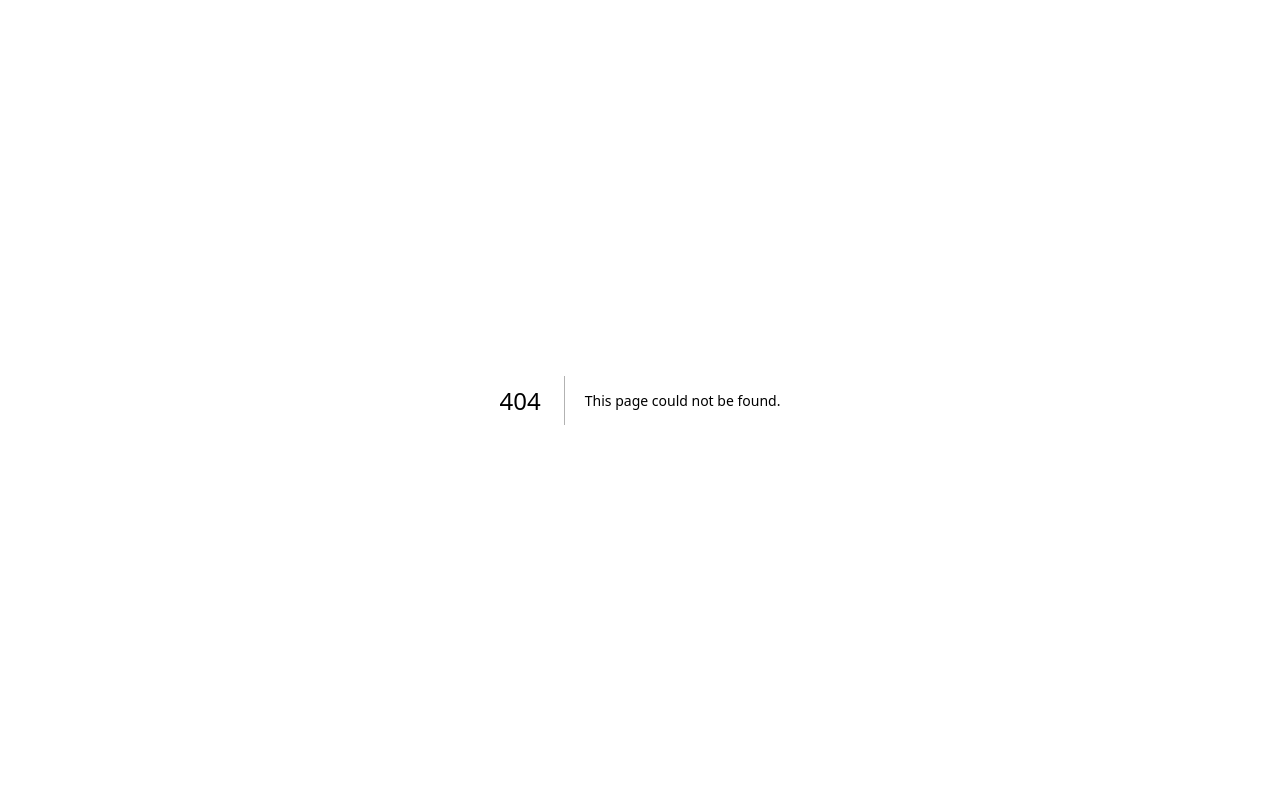
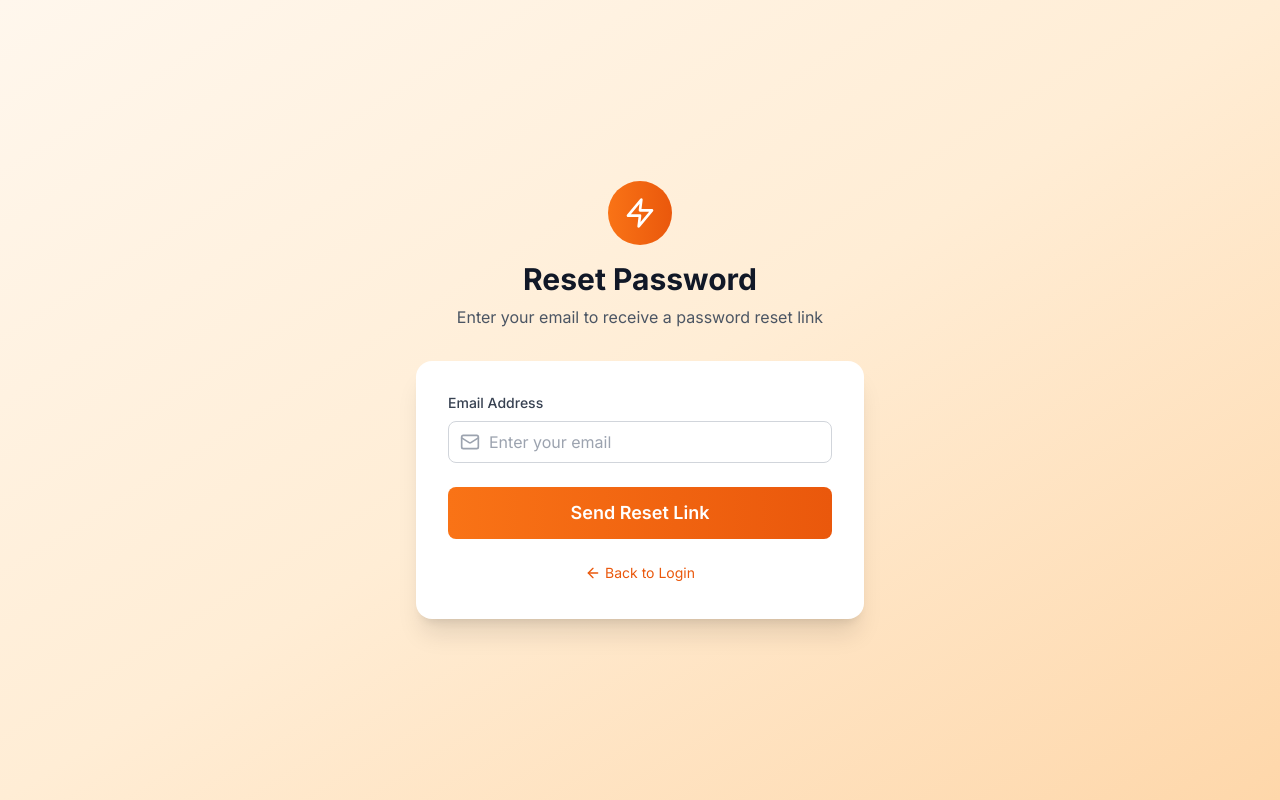
Before and after one commit to BenjaminR-PM/Nexopeak, a Next.js app in the folder frontend/: page /auth/forgot-password in a window 1280 px wide. Before the commit this address had no page. Built offline with nearby package versions, Linux system fonts and the light colour scheme.

Commit message:
Add forgot password page to fix 404 error causing client-side exception

```diff
--- /dev/null
+++ b/frontend/app/auth/forgot-password/page.tsx
@@ -0,0 +1,122 @@
+'use client'
+
+import { useState } from 'react'
+import Link from 'next/link'
+import {
+  Mail,
+  AlertCircle,
+  CheckCircle,
+  Loader2,
+  Zap,
+  ArrowLeft
+} from 'lucide-react'
+import { RequireNoAuth } from '@/components/ProtectedRoute'
+
+export default function ForgotPasswordPage() {
+  const [email, setEmail] = useState('')
+  const [isLoading, setIsLoading] = useState(false)
+  const [error, setError] = useState('')
+  const [success, setSuccess] = useState('')
+
+  const handleSubmit = async (e: React.FormEvent) => {
+    e.preventDefault()
+    setIsLoading(true)
+    setError('')
+    setSuccess('')
+
+    try {
+      // For now, just show a success message
+      // In a real implementation, you would call your backend API
+      await new Promise(resolve => setTimeout(resolve, 2000)) // Simulate API call
+      setSuccess('If an account with that email exists, we\'ve sent you a password reset link.')
+    } catch (err) {
+      console.error('Forgot password error:', err)
+      setError('Something went wrong. Please try again.')
+    } finally {
+      setIsLoading(false)
+    }
+  }
+
+  return (
+    <RequireNoAuth>
+      <div className="min-h-screen bg-gradient-to-br from-orange-50 via-orange-100 to-orange-200 flex items-center justify-center p-4">
+        <div className="max-w-md w-full">
+          {/* Header */}
+          <div className="text-center mb-8">
+            <div className="mx-auto w-16 h-16 bg-gradient-to-r from-orange-500 to-orange-600 rounded-full flex items-center justify-center mb-4">
+              <Zap className="w-8 h-8 text-white" />
+            </div>
+            <h1 className="text-3xl font-bold text-gray-900 mb-2">Reset Password</h1>
+            <p className="text-gray-600">Enter your email to receive a password reset link</p>
+          </div>
+
+          {/* Form */}
+          <div className="bg-white rounded-2xl shadow-xl p-8">
+            <form onSubmit={handleSubmit} className="space-y-6">
+              {/* Email Field */}
+              <div>
+                <label htmlFor="email" className="block text-sm font-medium text-gray-700 mb-2">
+                  Email Address
+                </label>
+                <div className="relative">
+                  <Mail className="absolute left-3 top-1/2 transform -translate-y-1/2 text-gray-400 w-5 h-5" />
+                  <input
+                    id="email"
+                    type="email"
+                    value={email}
+                    onChange={(e) => setEmail(e.target.value)}
+                    className="w-full px-3 py-2 pl-10 border border-gray-300 rounded-lg focus:ring-2 focus:ring-orange-500 focus:border-transparent transition-all duration-200"
+                    placeholder="Enter your email"
+                    required
+                  />
+                </div>
+              </div>
+
+              {/* Error & Success Messages */}
+              {error && (
+                <div className="flex items-center p-3 bg-red-50 border border-red-200 rounded-lg">
+                  <AlertCircle className="w-5 h-5 text-red-500 mr-2" />
+                  <span className="text-sm text-red-700">{error}</span>
+                </div>
+              )}
+
+              {success && (
+                <div className="flex items-center p-3 bg-green-50 border border-green-200 rounded-lg">
+                  <CheckCircle className="w-5 h-5 text-green-500 mr-2" />
+                  <span className="text-sm text-green-700">{success}</span>
+                </div>
+              )}
+
+              {/* Submit Button */}
+              <button
+                type="submit"
+                disabled={isLoading}
+                className="w-full bg-gradient-to-r from-orange-500 to-orange-600 text-white py-3 px-4 rounded-lg font-semibold text-lg hover:from-orange-600 hover:to-orange-700 focus:ring-2 focus:ring-orange-500 focus:ring-offset-2 transition-all duration-200 disabled:opacity-50 disabled:cursor-not-allowed transform hover:scale-105 flex items-center justify-center"
+              >
+                {isLoading ? (
+                  <>
+                    <Loader2 className="w-5 h-5 mr-2 animate-spin" />
+                    Sending...
+                  </>
+                ) : (
+                  'Send Reset Link'
+                )}
+              </button>
+            </form>
+
+            {/* Back to Login Link */}
+            <div className="text-center mt-6">
+              <Link
+                href="/auth/login"
+                className="inline-flex items-center text-sm text-orange-600 hover:text-orange-700 transition-colors"
+              >
+                <ArrowLeft className="w-4 h-4 mr-1" />
+                Back to Login
+              </Link>
+            </div>
+          </div>
+        </div>
+      </div>
+    </RequireNoAuth>
+  )
+}
```
